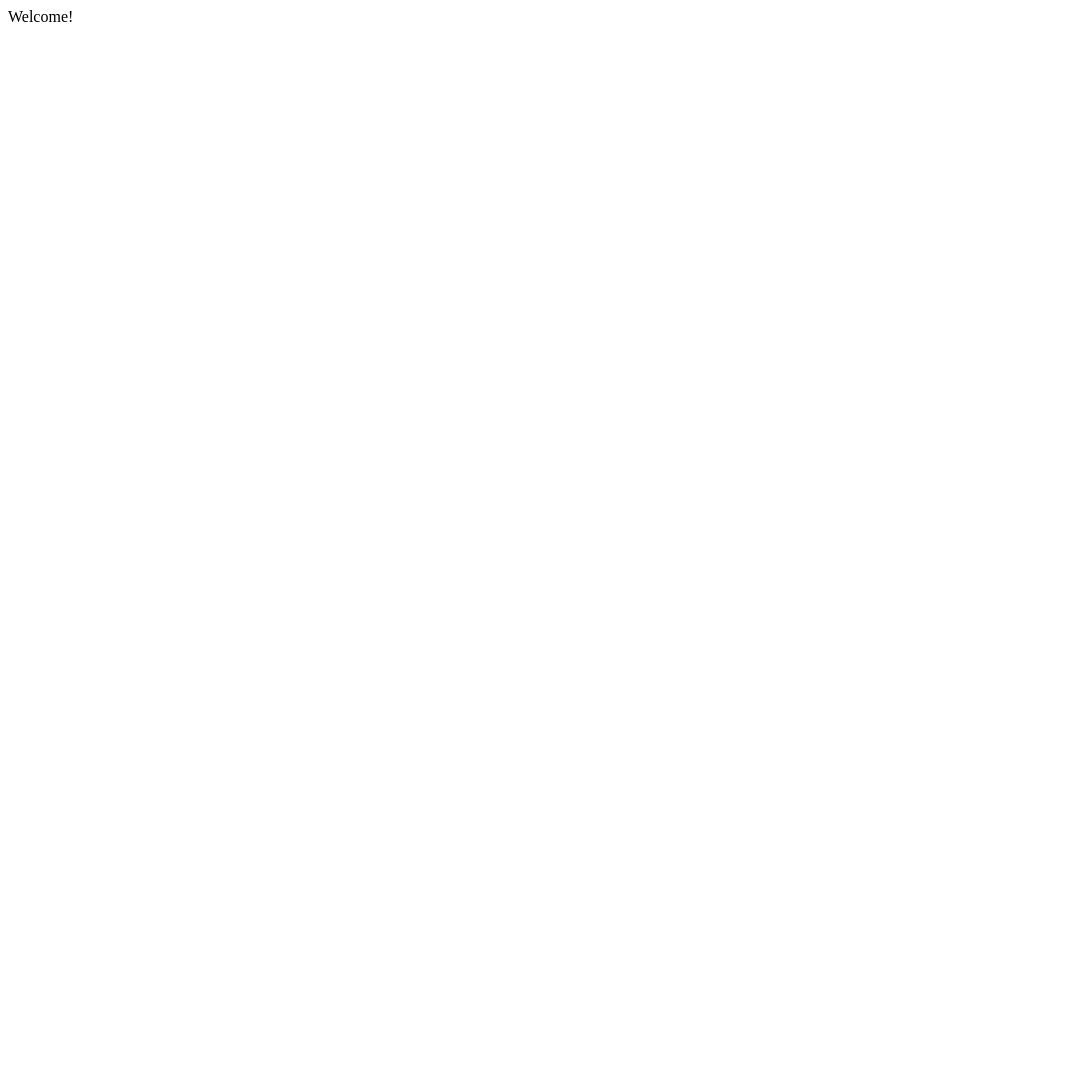
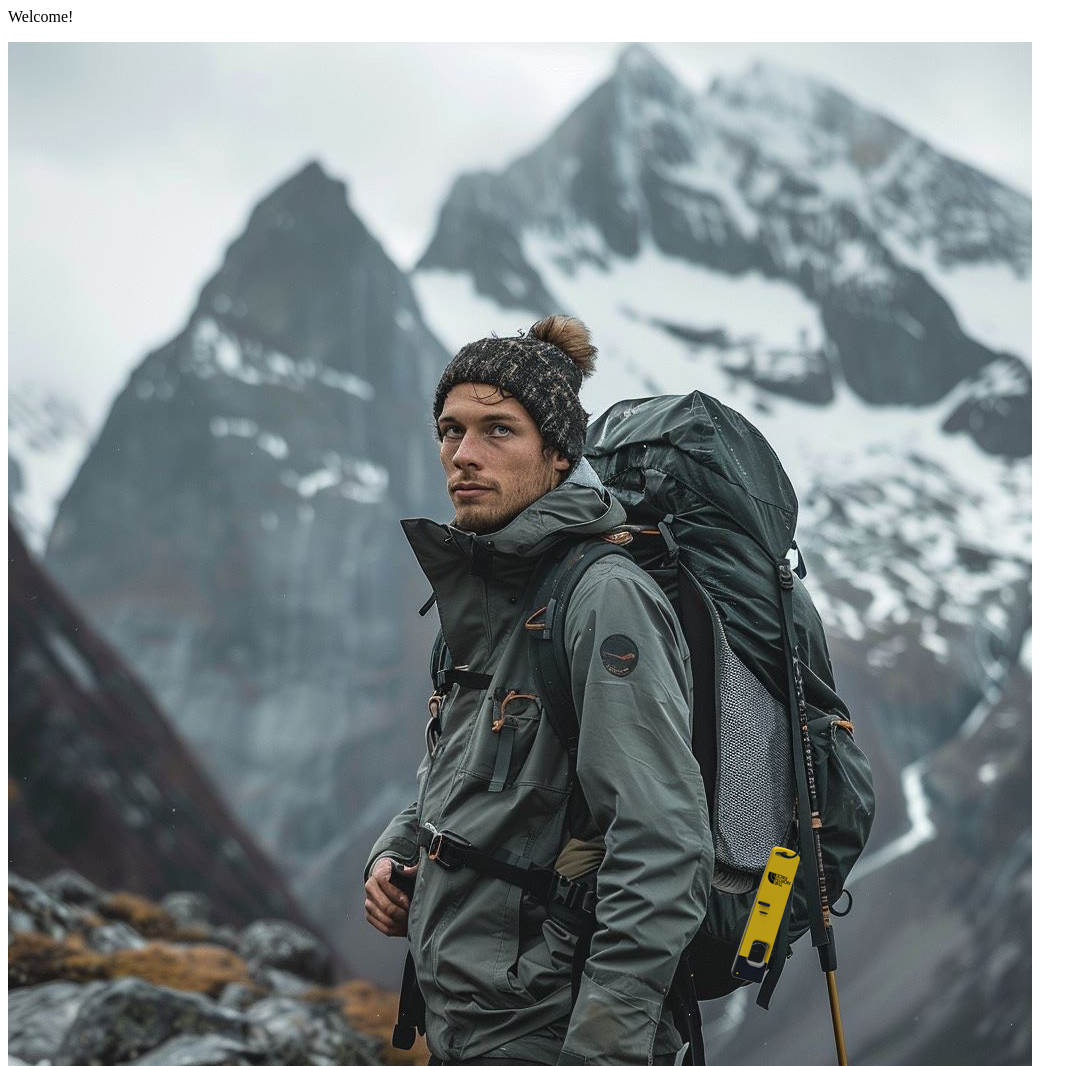
Before and after one commit to TaylorMacNewman/taylormacnewman.github.io, a plain HTML site: page index.html in a window 1280 px wide. Shown: the whole page, without its empty margins (0-1087 px from the left). Before the commit the page ends 800 px from the top, so only its background shows below. Drawn offline with Linux system fonts and the light colour scheme.

Commit message:
Update index.html

```diff
--- a/index.html
+++ b/index.html
@@ -1 +1,2 @@
 <p>Welcome!</p>
+<img src="Mountain Sell Image.png">
```
